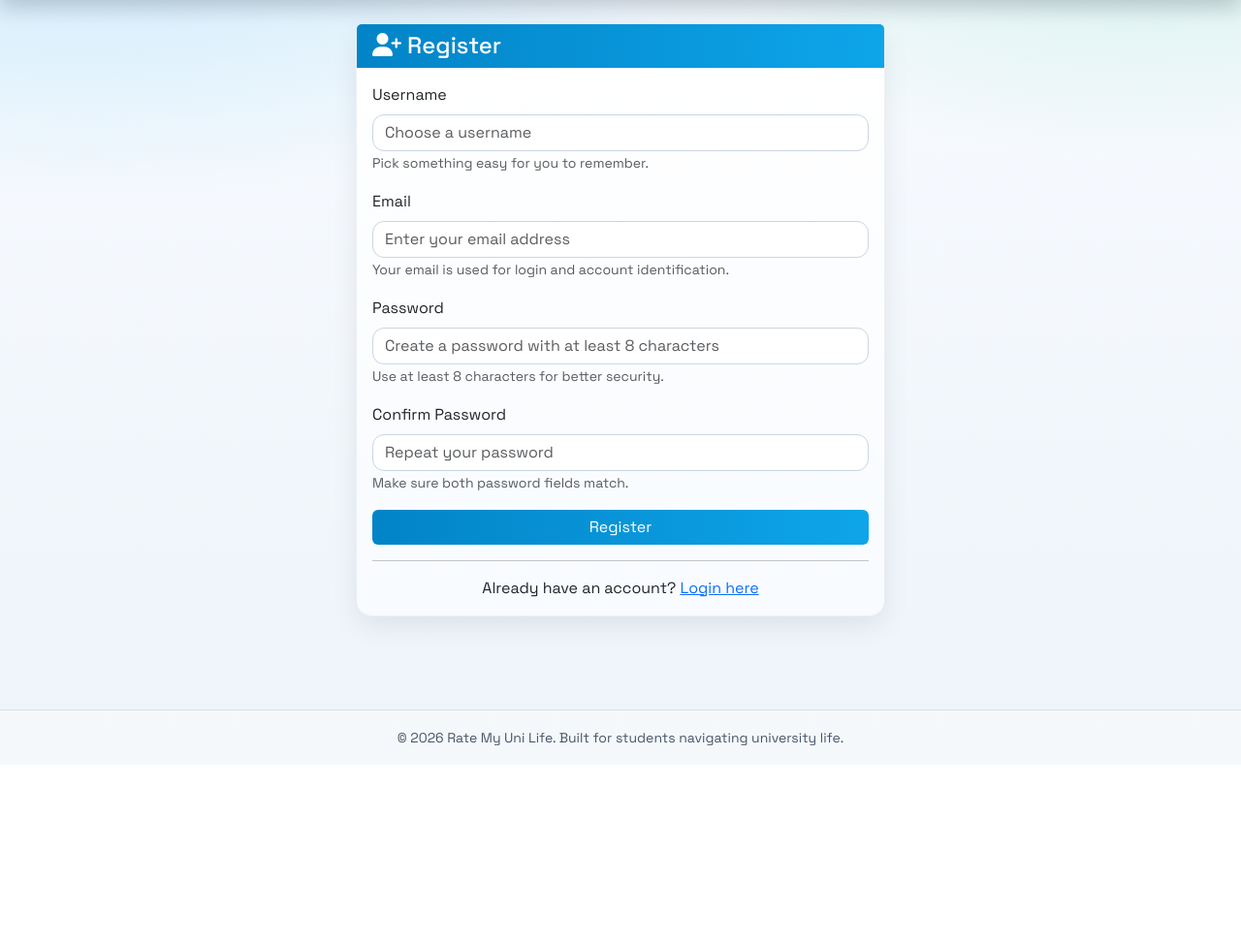
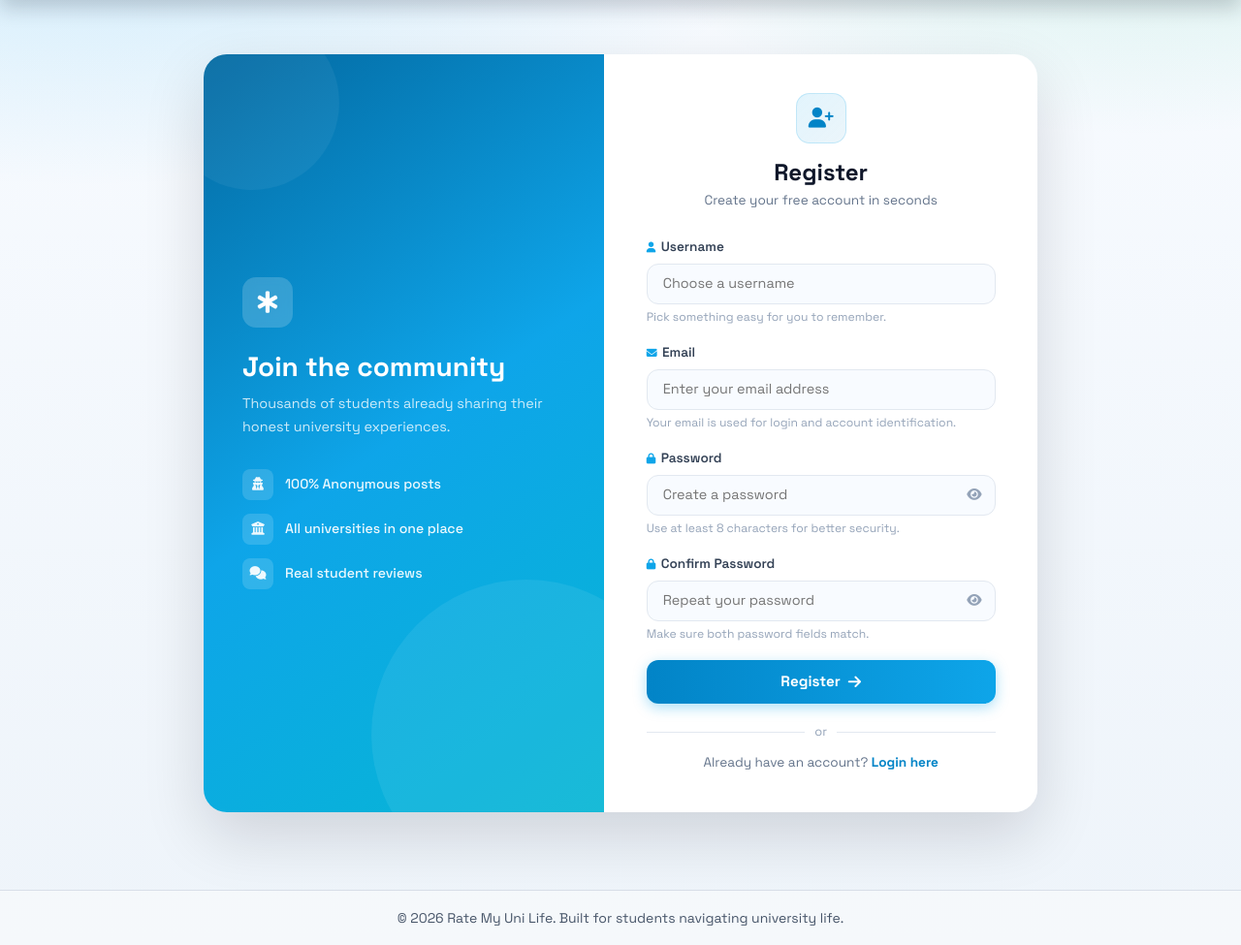
Before and after one commit to csferka/rateunilife, a Flask app: page /auth/register in a window 1280 px wide. Shown: the part 74-1049 px from the top of the page at 97% size. Before the commit the page ends 843 px from the top, so only its background shows below. Run offline with Flask 3, Linux system fonts and the light colour scheme; data that the repository does not hold is empty; some libraries are stand-ins or nearby versions.

Commit message:
Update register.html

```diff
--- a/templates/register.html
+++ b/templates/register.html
@@ -3,43 +3,109 @@
 {% block title %}{{ _('Register') }}{% endblock %}
 
 {% block content %}
-<div class="row">
-    <div class="col-md-6 mx-auto">
-        <div class="card">
-            <div class="card-header bg-primary text-white">
-                <h4 class="mb-0"><i class="fas fa-user-plus"></i> {{ _('Register') }}</h4>
+<div class="auth-page-wrap">
+    <div class="auth-card">
+
+        <div class="auth-left">
+            <div class="auth-left-inner">
+                <div class="auth-brand-icon">
+                    <i class="fas fa-star-of-life"></i>
+                </div>
+                <h2 class="auth-left-title">{{ _('Join the community') }}</h2>
+                <p class="auth-left-sub">{{ _('Thousands of students already sharing their honest university experiences.') }}</p>
+                <div class="auth-features">
+                    <div class="auth-feature-item">
+                        <span class="auth-feature-icon"><i class="fas fa-user-secret"></i></span>
+                        <span>{{ _('100% Anonymous posts') }}</span>
+                    </div>
+                    <div class="auth-feature-item">
+                        <span class="auth-feature-icon"><i class="fas fa-university"></i></span>
+                        <span>{{ _('All universities in one place') }}</span>
+                    </div>
+                    <div class="auth-feature-item">
+                        <span class="auth-feature-icon"><i class="fas fa-comments"></i></span>
+                        <span>{{ _('Real student reviews') }}</span>
+                    </div>
+                </div>
             </div>
-            <div class="card-body">
-                <form method="POST">
+        </div>
+
+        <div class="auth-right">
+            <div class="auth-form-wrap">
+                <div class="auth-form-header">
+                    <div class="auth-form-icon">
+                        <i class="fas fa-user-plus"></i>
+                    </div>
+                    <h3 class="auth-form-title">{{ _('Register') }}</h3>
+                    <p class="auth-form-sub">{{ _('Create your free account in seconds') }}</p>
+                </div>
+
+                <form method="POST" class="auth-form">
                     <input type="hidden" name="_csrf_token" value="{{ csrf_token() }}">
-                    <div class="mb-3">
-                        <label for="username" class="form-label">{{ _('Username') }}</label>
-                        <input type="text" class="form-control" id="username" name="username" placeholder="{{ _('Choose a username') }}" required>
-                        <small class="text-muted">{{ _('Pick something easy for you to remember.') }}</small>
+
+                    <div class="auth-field">
+                        <label for="username" class="auth-label">
+                            <i class="fas fa-user"></i> {{ _('Username') }}
+                        </label>
+                        <input type="text" class="auth-input" id="username" name="username"
+                               placeholder="{{ _('Choose a username') }}" required>
+                        <small class="auth-hint">{{ _('Pick something easy for you to remember.') }}</small>
                     </div>
-                    <div class="mb-3">
-                        <label for="email" class="form-label">{{ _('Email') }}</label>
-                        <input type="email" class="form-control" id="email" name="email" placeholder="{{ _('Enter your email address') }}" required>
-                        <small class="text-muted">{{ _('Your email is used for login and account identification.') }}</small>
+
+                    <div class="auth-field">
+                        <label for="email" class="auth-label">
+                            <i class="fas fa-envelope"></i> {{ _('Email') }}
+                        </label>
+                        <input type="email" class="auth-input" id="email" name="email"
+                               placeholder="{{ _('Enter your email address') }}" required>
+                        <small class="auth-hint">{{ _('Your email is used for login and account identification.') }}</small>
                     </div>
-                    <div class="mb-3">
-                        <label for="password" class="form-label">{{ _('Password') }}</label>
-                        <input type="password" class="form-control" id="password" name="password" minlength="8" placeholder="{{ _('Create a password with at least 8 characters') }}" required>
-                        <small class="text-muted">{{ _('Use at least 8 characters for better security.') }}</small>
+
+                    <div class="auth-field">
+                        <label for="password" class="auth-label">
+                            <i class="fas fa-lock"></i> {{ _('Password') }}
+                        </label>
+                        <div class="auth-input-wrap">
+                            <input type="password" class="auth-input" id="password" name="password"
+                                   minlength="8" placeholder="{{ _('Create a password') }}" required>
+                            <button type="button" class="auth-eye-btn" onclick="togglePassword('password', this)">
+                                <i class="fas fa-eye"></i>
+                            </button>
+                        </div>
+                        <small class="auth-hint">{{ _('Use at least 8 characters for better security.') }}</small>
                     </div>
-                    <div class="mb-3">
-                        <label for="confirm_password" class="form-label">{{ _('Confirm Password') }}</label>
-                        <input type="password" class="form-control" id="confirm_password" name="confirm_password" minlength="8" placeholder="{{ _('Repeat your password') }}" required>
-                        <small class="text-muted">{{ _('Make sure both password fields match.') }}</small>
+
+                    <div class="auth-field">
+                        <label for="confirm_password" class="auth-label">
+                            <i class="fas fa-lock"></i> {{ _('Confirm Password') }}
+                        </label>
+                        <div class="auth-input-wrap">
+                            <input type="password" class="auth-input" id="confirm_password" name="confirm_password"
+                                   minlength="8" placeholder="{{ _('Repeat your password') }}" required>
+                            <button type="button" class="auth-eye-btn">
+                                <i class="fas fa-eye"></i>
+                            </button>
+                        </div>
+                        <small class="auth-hint">{{ _('Make sure both password fields match.') }}</small>
                     </div>
-                    <button type="submit" class="btn btn-primary w-100">{{ _('Register') }}</button>
+
+                    <button type="submit" class="auth-submit-btn">
+                        <span>{{ _('Register') }}</span>
+                        <i class="fas fa-arrow-right"></i>
+                    </button>
                 </form>
-                <hr>
-                <p class="text-center mb-0">
-                    {{ _('Already have an account?') }} <a href="{{ url_for('auth.login') }}">{{ _('Login here') }}</a>
+
+                <div class="auth-divider"><span>{{ _('or') }}</span></div>
+
+                <p class="auth-switch">
+                    {{ _('Already have an account?') }}
+                    <a href="{{ url_for('auth.login') }}" class="auth-switch-link">{{ _('Login here') }}</a>
                 </p>
             </div>
         </div>
+
     </div>
 </div>
+
+
 {% endblock %}
```
